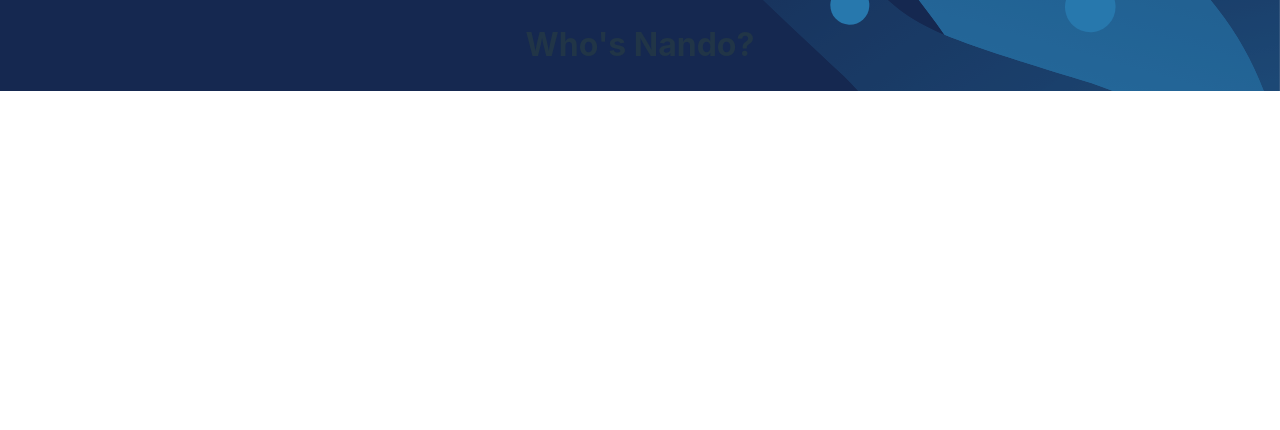
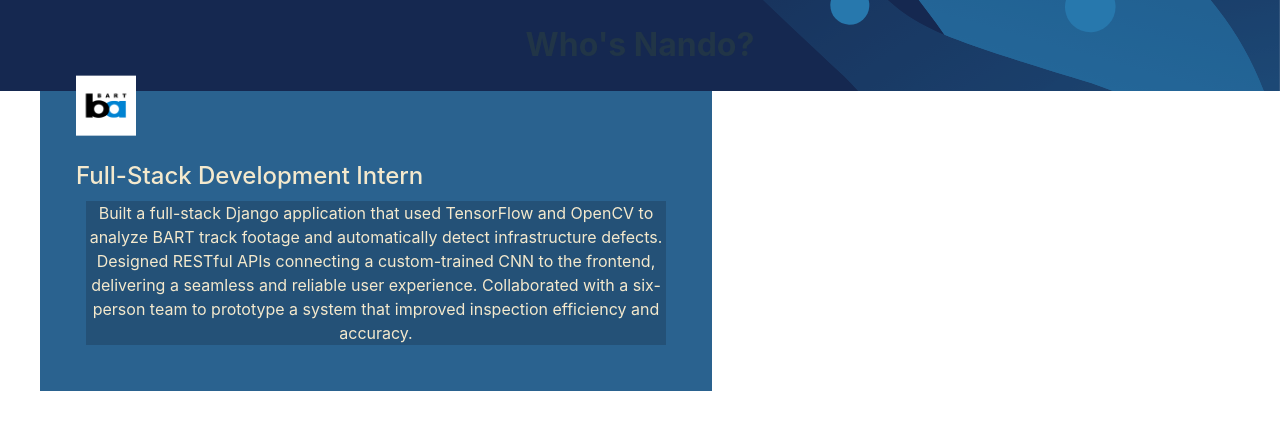
Before and after one commit to Nando785/whos-nando-site, a React (Vite) app: page / in a window 1280 px wide. Shown: the top 430 px of the page. Built offline with nearby package versions, Linux system fonts and the light colour scheme.

Commit message:
Made JobCard component modular
Changed JobCard element description, title, and image into a variable input instead of hard coded.

```diff
--- a/src/App.css
+++ b/src/App.css
@@ -3,6 +3,7 @@
   margin: 0 auto;
   padding: 2rem;
   text-align: center;
+  height:100vh;
 }
 
 .logo {
--- a/src/App.tsx
+++ b/src/App.tsx
@@ -1,18 +1,9 @@
-// import BARTLogo from './assets/BARTLogo.png'
-// import UCMLogo from './assets/UCMLogo.png'
-// import STEMLogo from './assets/STEMTutoringLogo.png'
+import BARTLogo from './assets/BARTLogo.png'
+import UCMLogo from './assets/UCMLogo.png'
+import STEMLogo from './assets/STEMTutoringLogo.png'
 import './App.css'
 
-// import JobCard from './components/job-card'
-
-// ==================================================
-// Temp Code Snippets
-
-// <img src={BARTLogo} className="logo" alt="Vite logo" />
-// <img src={UCMLogo} className="logo react" alt="React logo" />
-// <img src={STEMLogo} className="logo react" alt="React logo" />
-// <JobCard></JobCard>
-// ==================================================
+import JobCard from './components/job-card'
 
 function App() {
 
@@ -23,6 +14,26 @@ function App() {
           <h1>Who's Nando?</h1>
         </div>
       </div>
+
+      <div>
+        <JobCard
+            imageSrc={BARTLogo}
+            title="Full-Stack Development Intern"
+            description="Built a full-stack Django application that used TensorFlow and OpenCV to analyze BART track footage and automatically detect infrastructure defects. Designed RESTful APIs connecting a custom-trained CNN to the frontend, delivering a seamless and reliable user experience. Collaborated with a six-person team to prototype a system that improved inspection efficiency and accuracy."
+          />
+
+          {/* <JobCard
+            imageSrc={STEMLogo}
+            title="Computer Science & Engineering Tutor"
+            description="Tutored undergraduate computer science students in both lower- and upper-division courses, covering core topics across Python, C, and C++. Specialized in breaking down complex concepts like data structures, memory management, and algorithms into clear, approachable explanations."
+          />
+
+          <JobCard
+            imageSrc={UCMLogo}
+            title="Remidial Tutor I - Group Sessions"
+            description="Led weekly live Zoom sessions for incoming students, teaching foundational programming and math concepts through hands-on exercises, algorithm walkthroughs, and live debugging. Developed and delivered Python curriculum with faculty, covering core concepts like loops, conditionals, and functions. Mentored students through individualized feedback while tracking engagement and performance to support data-driven program outcomes."
+          /> */}
+      </div>
     </>
   )
 }
--- a/src/components/job-card.css
+++ b/src/components/job-card.css
@@ -23,6 +23,11 @@
   line-height: 1.3;
 }
 
+.job-card-body {
+  background-color: #245177;
+  margin: 10px;
+}
+
 /*  ==================================================
     Floating Animation
     ================================================== */
--- a/src/components/job-card.tsx
+++ b/src/components/job-card.tsx
@@ -4,8 +4,8 @@ import './job-card.css'
 interface JobCardProps {
   imageSrc?: string
   imageAlt?: string
+  description?: string
   title?: string
-  body?: string
 }
 
 const JobCard: React.FC<JobCardProps> = (props) => {
@@ -17,8 +17,8 @@ const JobCard: React.FC<JobCardProps> = (props) => {
         className='job-card-logo'
       />
 
-      <span className="job-card-title">{"Full-Stack Development Intern"}</span>
-      <span className="job-card-body">{"Developed a full-stack Django application that integrated machine learning (TensorFlow) and computer vision (OpenCV) to analyze BART track footage and automatically detect infrastructure defects, demonstrating expertise across both frontend and backend development. I designed and implemented RESTful API routes to connect the user interface with a custom-trained CNN, ensuring seamless, robust feature integration. Working closely with a six-member team, I analyzed existing inspection workflows and delivered a prototype that significantly improved inspection efficiency and accuracy showcasing not only my technical ability but also my collaboration and performance optimization skills."}</span>
+      <span className="job-card-title">{props.title}</span>
+      <span className="job-card-body">{props.description}</span>
     </div>
   )
 }
```
